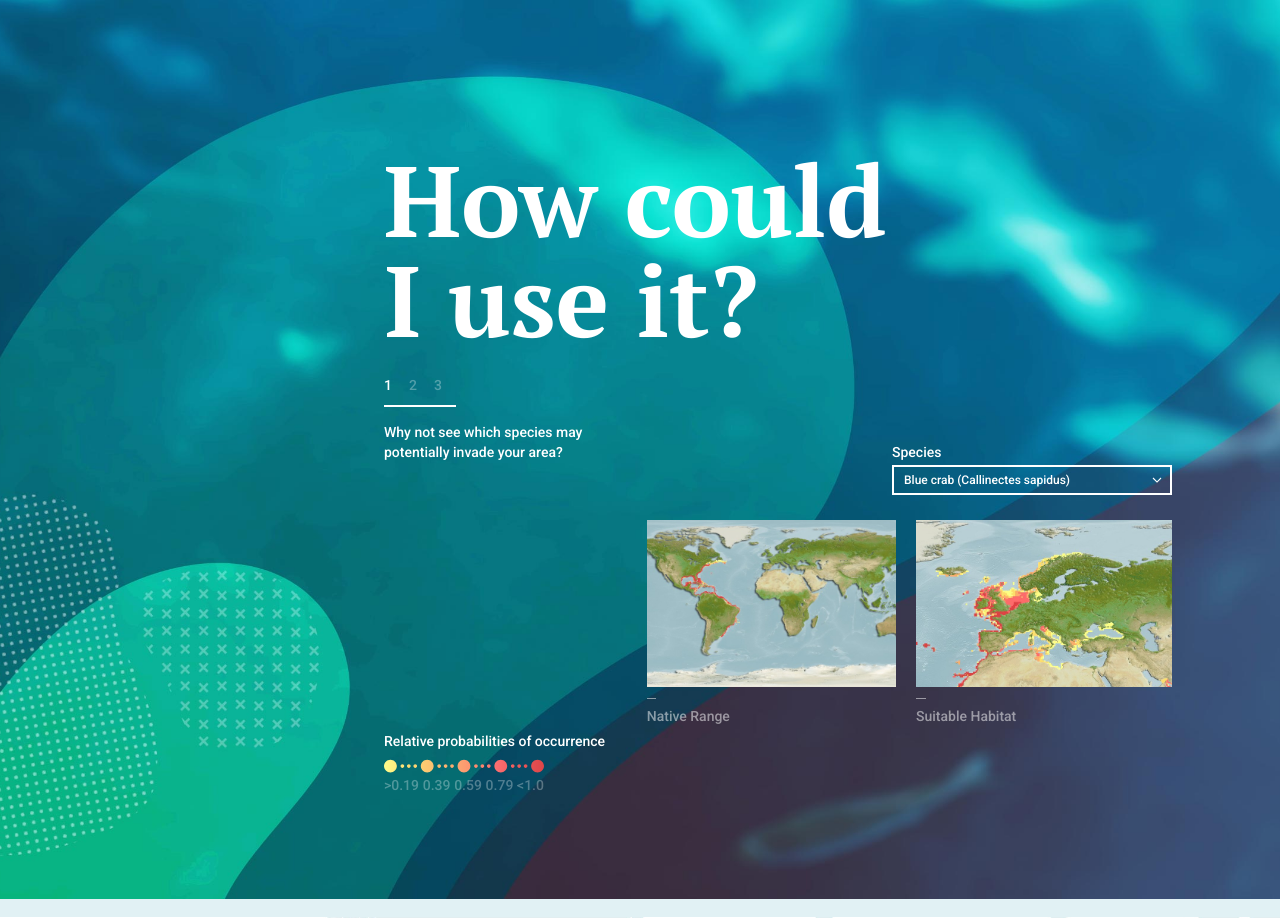
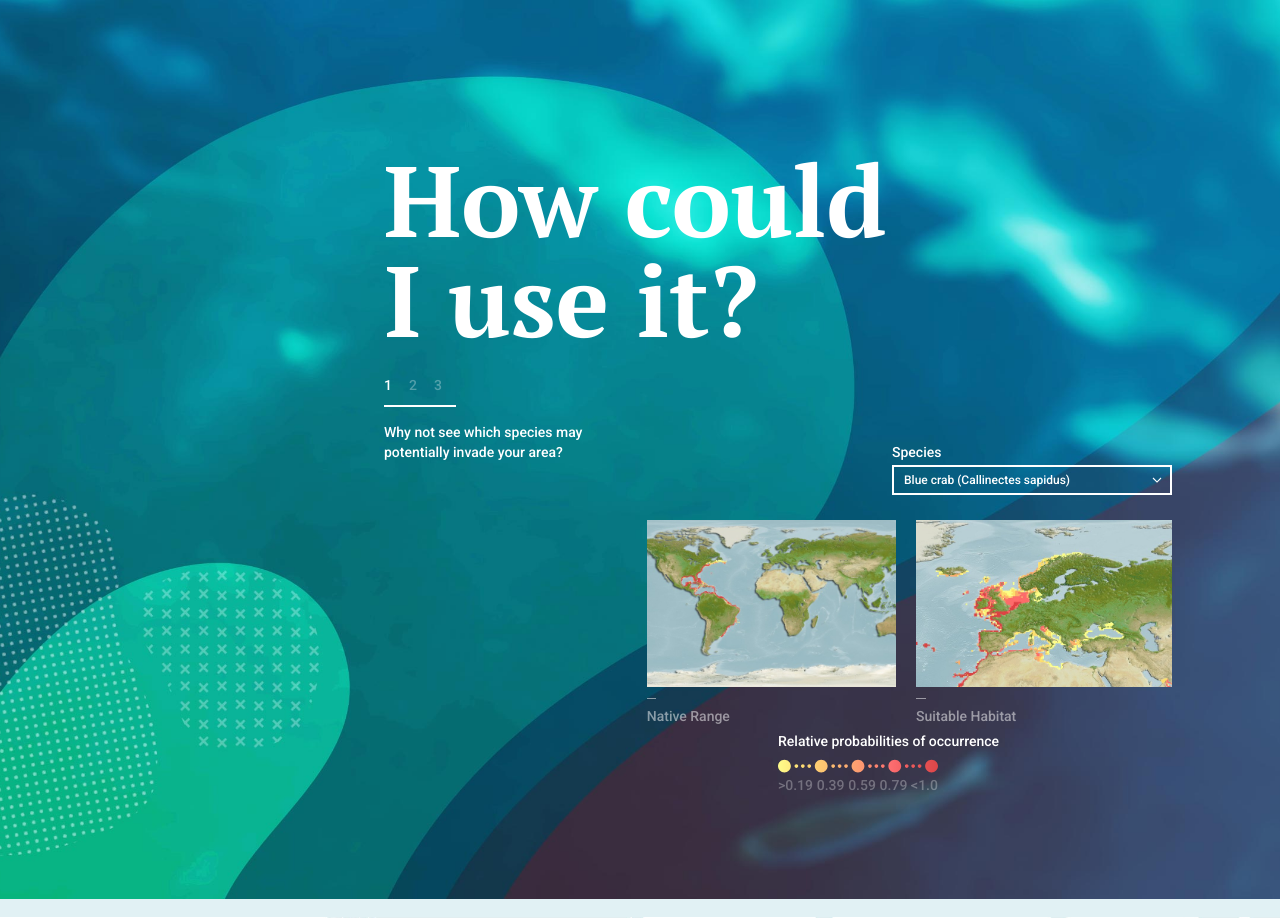
Before and after one commit to Vizzuality/aquamaps-viz, a PHP site: page / in a window 1280 px wide. Shown: the part 1601-2519 px from the top of the page. Run offline with PHP 8.4, Linux system fonts and the light colour scheme; some libraries are stand-ins or nearby versions; some web fonts are replaced.

Commit message:
pull it right

```diff
--- a/index.php
+++ b/index.php
@@ -166,7 +166,7 @@
 									</select>
 									<svg class="icon icon-arrow"><use xlink:href="#icon-arrow"></use></svg>
 								</div>
-                <div class="section-map-legend">
+                <div class="section-map-legend pull-right">
                   <div class="section-map-legend__title-light">Relative probabilities of occurrence</div>
                   <div class="section-map-legend__values-light">
                     <img src="images/legend-colours.svg">
```
